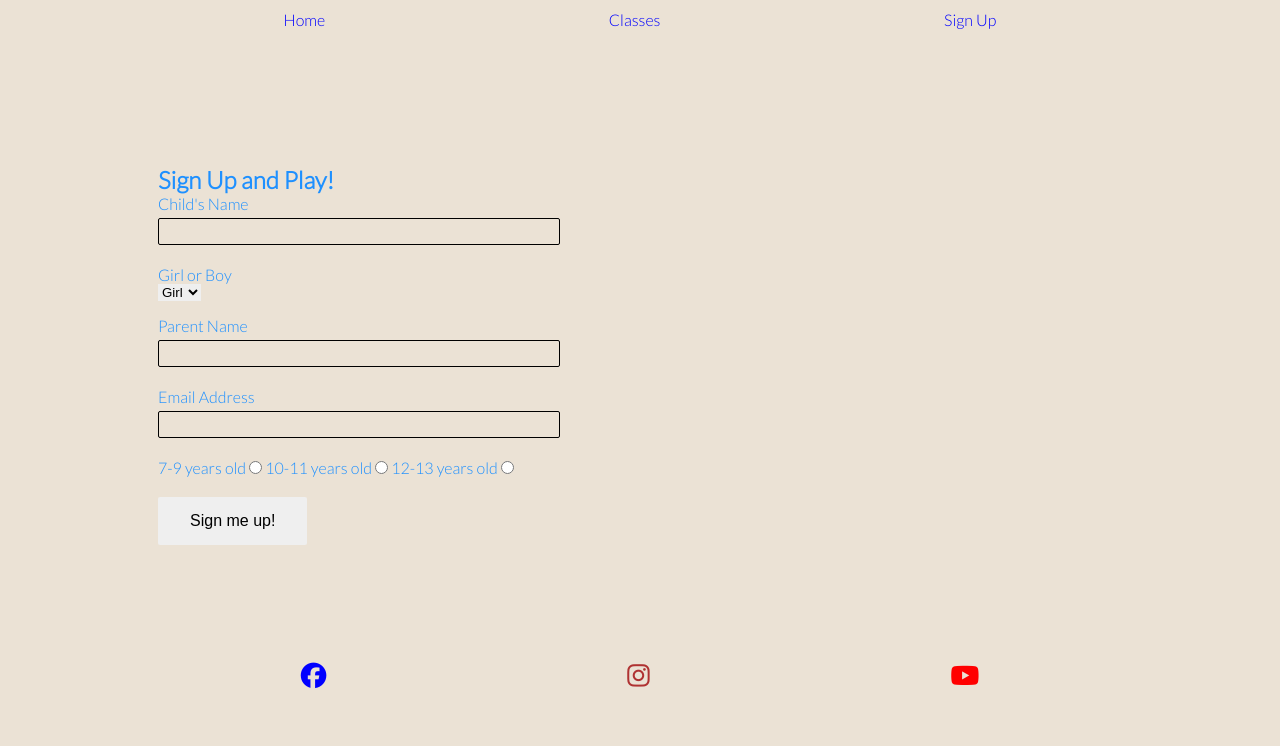
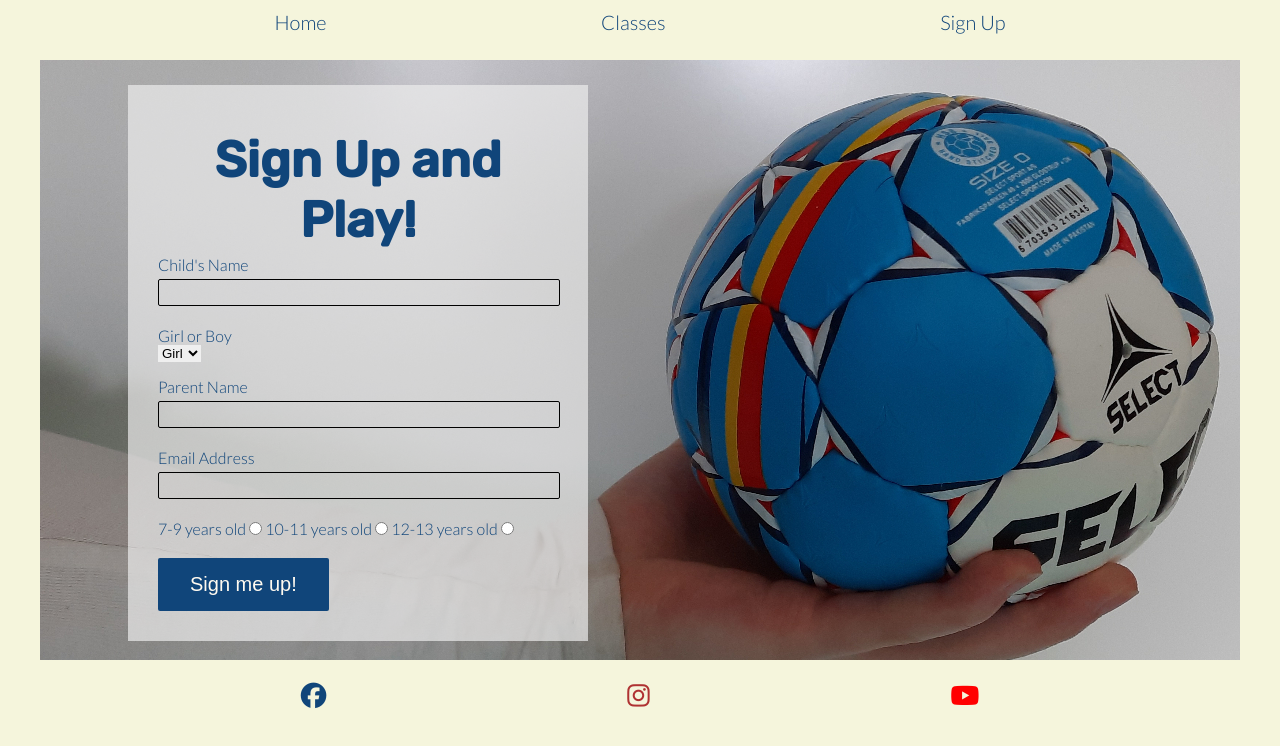
Before and after one commit to LukaGajic2/handball-school, a plain HTML site: page signup.html in a window 1280 px wide. Drawn offline with Linux system fonts and the light colour scheme.

Commit message:
Add background picture to signup page and change some style

```diff
--- a/assets/css/style.css
+++ b/assets/css/style.css
@@ -7,7 +7,7 @@
 }
 
 body {
-    background-color: rgb(235, 226, 213);
+    background-color: beige;
     font-family: Lato, sans-serif;
 }
 
@@ -24,12 +24,16 @@ header {
     margin-top: 10px;
 }
 
+.navigation a {
+    font-size: 20px;
+}
+
 li {
     list-style-type: none;
 }
 li a {
     text-decoration: none;
-    color: blue;
+    color: rgb(16, 69, 122);
 }
 
 section {
@@ -43,16 +47,25 @@ section {
     width: 100%;
     background: url('../images/group-photo.jpg') no-repeat center center;
 }
-h1 {
+h2 {
     text-align: center;
+    color: rgb(16, 69, 122);
     font-family: Rubik, sans-serif;
-    font-size: 70px;
-    margin: 10px;
+    font-size: 50px;
+    margin-top: 10px;
     padding: 5px;
+}
+h3 {
+    text-align: center;
+}
+
+em {
+    font-size: x-large;
 }
 
 footer {
     height: 50px;
+    margin-top: 20px;
 }
 
 .social-media {
@@ -77,10 +90,16 @@ footer {
 form {
     display: block;
 }
+
+.signup-section {
+    background: url('../images/ballpicture03.jpg') no-repeat center center;
+}
+
 .signup-form {
-    margin: 75px 10px 0 0;
+    margin: 25px 10px 0 0;
     color: dodgerblue;
     max-width: 400px;
+    background-color: #eeeeeeb0;
     position: absolute;
     left: 10%;
     padding: 30px;
@@ -109,5 +128,10 @@ input {
     border-radius: 2px;
     padding: 15px 32px;
     text-align: center;
-    font-size: 100%;
+    font-size: 125%;
+    background-color: rgb(16, 69, 122);
+    color: floralwhite;
 }
+label {
+    color: rgb(16, 69, 122);
+}
```
Also changed, not shown: index.html (+7 -2 lines), assets/images/ballpicture03.jpg (added).
